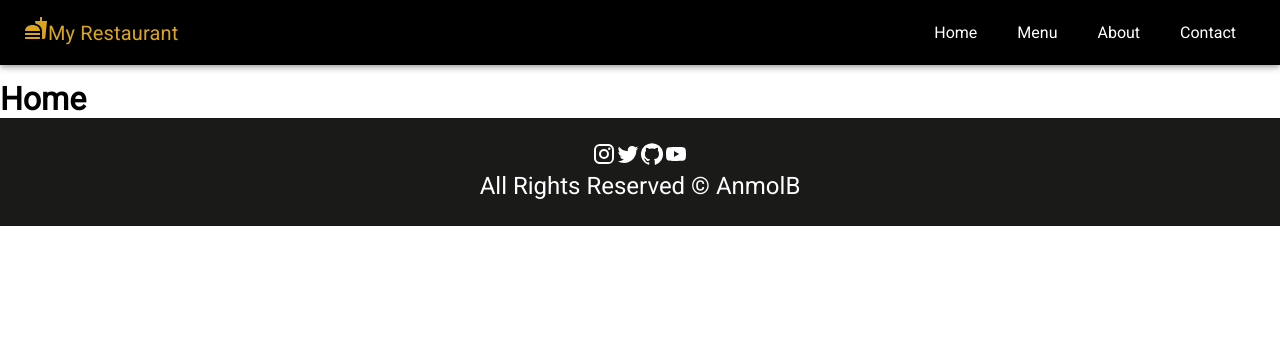
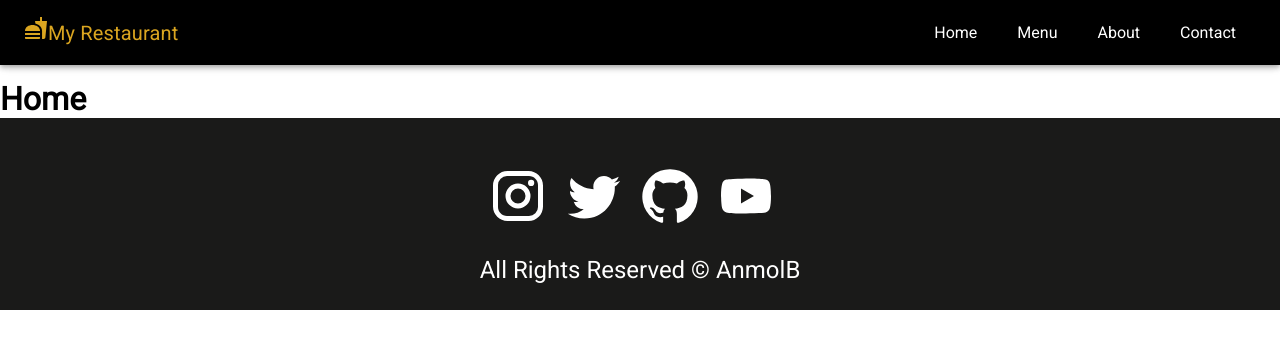
Before and after one commit to anmolbiranwar/Restaurant-website_Reactjs_MUI, a React (Create React App) app: page / in a window 1280 px wide. Shown: the top 348 px of the page. Built offline with nearby package versions, Linux system fonts and the light colour scheme.

Commit message:
Update Footer.js

```diff
--- a/src/components/Layout/Footer.js
+++ b/src/components/Layout/Footer.js
@@ -9,7 +9,17 @@ const Footer = () => {
   return (
     <>
     <Box sx={{textAlign:'center', bgcolor:'#1A1A19', color:'white', p:3}}>
-        <Box>
+        <Box sx={{my:3,"& svg":{
+            fontSize:"60px",
+            cursor:"pointer",
+            mr:2,
+        },
+        "& svg:hover":{
+            color:'goldenrod',
+            transform:'translateX(5px)',
+            transition:"all 400ms",
+        }
+        }}>
             <InstagramIcon />
             <TwitterIcon />
             <GitHubIcon/>
```
